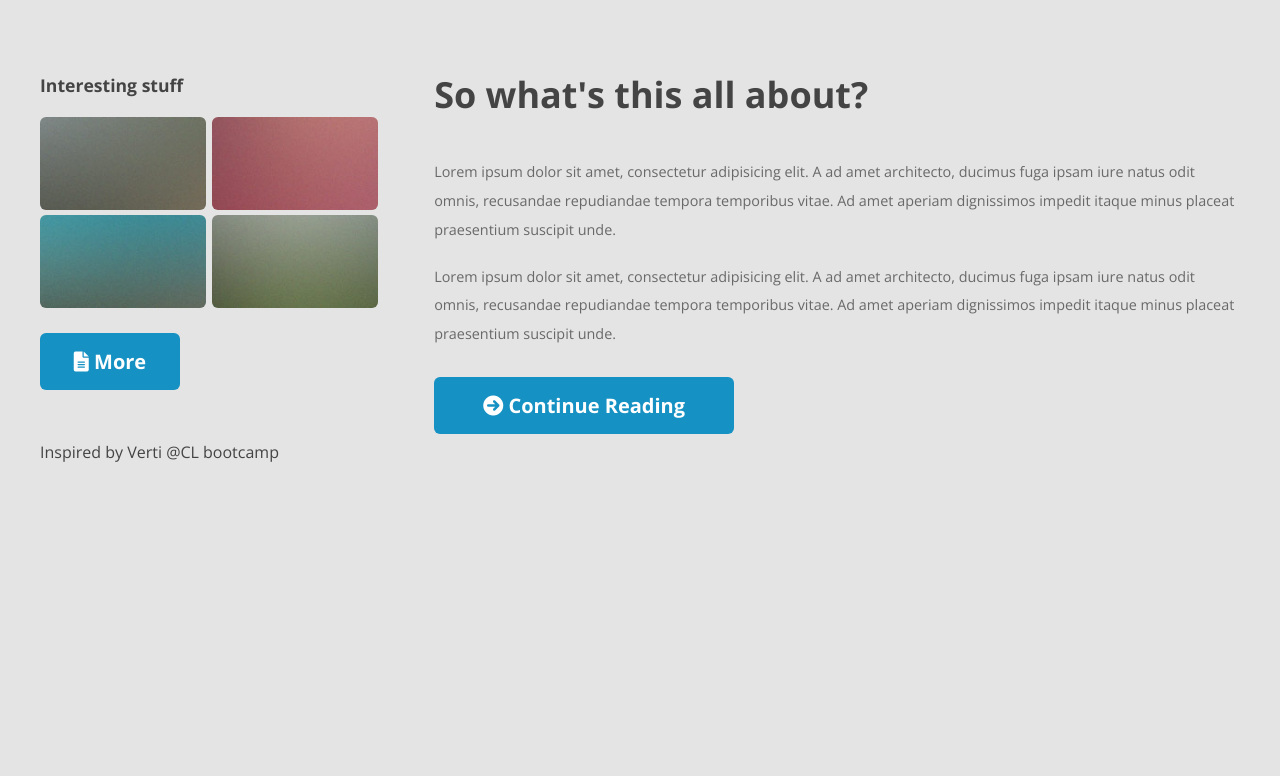
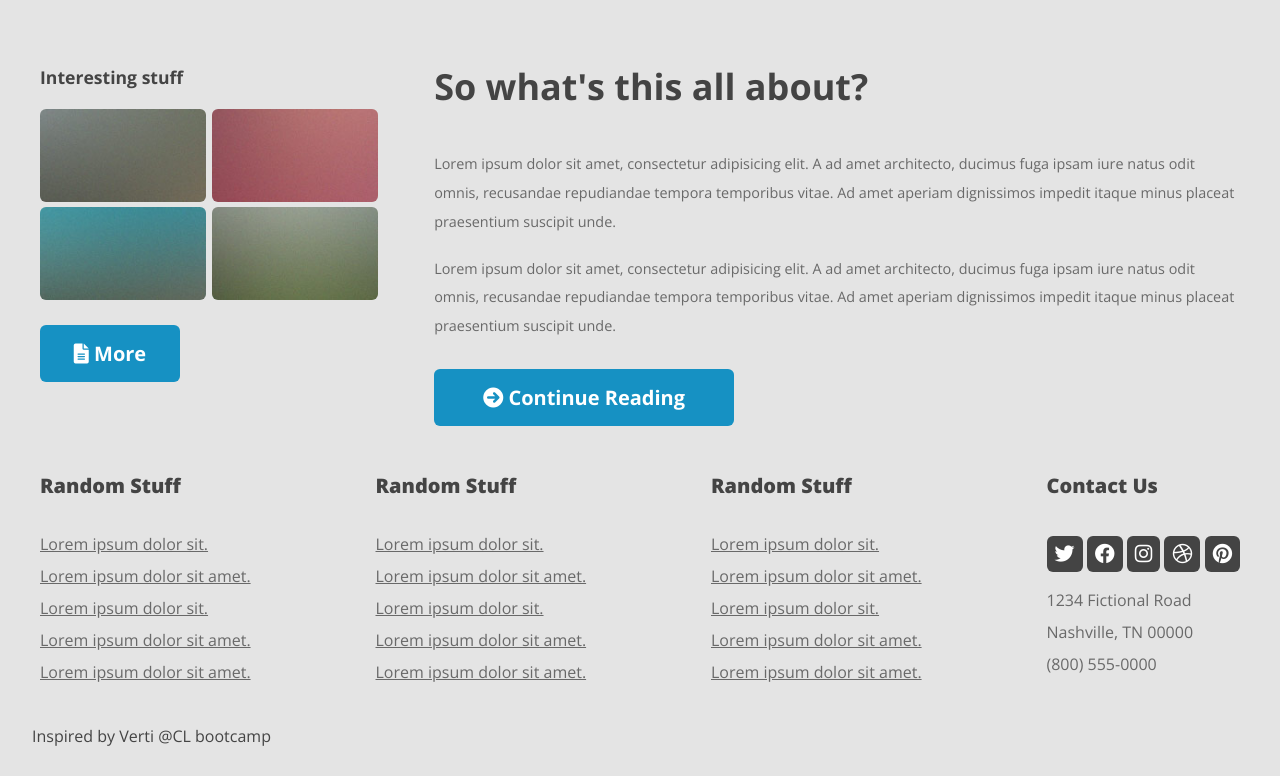
Before and after one commit to kasia117117/Verti, a website: page public/index.html in a window 1280 px wide. Shown: the part 1152-1928 px from the top of the page. Before the commit the page ends 1652 px from the top, so only its background shows below. Drawn offline with nearby package versions, Linux system fonts and the light colour scheme.

Commit message:
footer_done

```diff
--- a/public/index.html
+++ b/public/index.html
@@ -100,6 +100,48 @@
        <button class="thumbnail__button"> <span class="fas fa-file-alt"></span> More</button>
    </div>
 </section>
+<section class="footer">
+    <div class="footer__column">
+        <h4 class="footer__title"> Random Stuff</h4>
+        <a href="#" class="footer__link">Lorem ipsum dolor sit.</a>
+        <a href="#" class="footer__link">Lorem ipsum dolor sit amet.</a>
+        <a href="#" class="footer__link">Lorem ipsum dolor sit.</a>
+        <a href="#" class="footer__link">Lorem ipsum dolor sit amet.</a>
+        <a href="#" class="footer__link">Lorem ipsum dolor sit amet.</a>
+        <span class="footer__widget"></span>
+    </div>
+    <div class="footer__column">
+        <h4 class="footer__title"> Random Stuff</h4>
+        <a href="#" class="footer__link">Lorem ipsum dolor sit.</a>
+        <a href="#" class="footer__link">Lorem ipsum dolor sit amet.</a>
+        <a href="#" class="footer__link">Lorem ipsum dolor sit.</a>
+        <a href="#" class="footer__link">Lorem ipsum dolor sit amet.</a>
+        <a href="#" class="footer__link">Lorem ipsum dolor sit amet.</a>
+        <span class="footer__widget"></span>
+    </div>
+    <div class="footer__column">
+        <h4 class="footer__title"> Random Stuff</h4>
+        <a href="#" class="footer__link">Lorem ipsum dolor sit.</a>
+        <a href="#" class="footer__link">Lorem ipsum dolor sit amet.</a>
+        <a href="#" class="footer__link">Lorem ipsum dolor sit.</a>
+        <a href="#" class="footer__link">Lorem ipsum dolor sit amet.</a>
+        <a href="#" class="footer__link">Lorem ipsum dolor sit amet.</a>
+        <span class="footer__widget"></span>
+    </div>
+    <div class="footer__contact">
+        <h4 class="footer__title"> Contact Us</h4>
+       <span class="fab fa-twitter fab__background"></span>
+       <span class="fab fa-facebook fab__background"></span>
+       <span class="fab fa-instagram fab__background"></span>
+       <span class="fab fa-dribbble fab__background"></span>
+       <span class="fab fa-pinterest fab__background"></span>
+        <p class="contact__info"> 1234 Fictional Road</p>
+        <p class="contact__info"> Nashville, TN 00000</p>
+        <p class="contact__info"> (800) 555-0000</p>
+        <span class="footer__widget"></span>
+
+    </div>
+</section>
 <p>Inspired by Verti @CL bootcamp</p>
 </body>
 </html>
--- a/src/styles/_base.scss
+++ b/src/styles/_base.scss
@@ -1,7 +1,7 @@
 body {
   background-color: $main-background-color;
   color:$main-font-color;
-  padding:2.5em;
+  padding:2em;
 
   a{
     color:$main-font-color;
--- a/src/styles/_custom.scss
+++ b/src/styles/_custom.scss
@@ -3,4 +3,4 @@
 @import "components/welcome";
 @import "components/portfolio";
 @import "components/article";
-@import "components/article";
+@import "components/footer";
--- a/src/styles/components/_article.scss
+++ b/src/styles/components/_article.scss
@@ -32,9 +32,9 @@
 
     .article__button {
       background-color:$button-featured-color;
-      //padding:0.75em 2em;
+      padding:0.75em 2em;
       color:white;
-      //font-size:1.25em;
+      font-size:1.25em;
       font-family: "Open Sans",sans-serif;
       @include tablet {
         font-size:1.25em;
--- a/src/styles/components/_footer.scss
+++ b/src/styles/components/_footer.scss
@@ -0,0 +1,58 @@
+.footer {
+  margin-top:5em;
+  @include desktop;
+  @include tablet {
+    display:flex;
+    justify-content: space-between;
+    margin-bottom: 2em;
+  }
+  .footer__column {
+    display:flex;
+    flex-direction:column;
+    .footer__title{
+      margin: 2em 0;
+      @include tablet {
+        font-size:1.25em;
+        font-weight:900;
+      }
+    }
+    .footer__link {
+      font-weight: 300;
+      color:$subtext-color;
+      margin-bottom:1em;
+    }
+    .footer__widget {
+      border-bottom: 0.01em solid rgba(159, 159, 159, 0.5);
+      margin-top:2em;
+      @include tablet {
+        display:none;
+      }
+    }
+  }
+  .footer__contact {
+    .footer__title{
+      margin: 2em 0;
+      @include tablet {
+        font-size:1.25em;
+        font-weight:900;
+      }
+    }
+    .fab__background {
+      color:white;
+      background-color:$main-font-color;
+      padding:0.4em;
+      font-size: 1.25em;
+      border-radius: 6px;
+      margin-bottom:1em;
+    }
+    .contact__info {
+      font-weight: 300;
+      color:$subtext-color;
+      margin-bottom:1em;
+    }
+    .footer__widget {
+      border-bottom: 0.01em solid rgba(159, 159, 159, 0.5);
+      margin-top:2em;
+    }
+  }
+}
--- a/src/styles/components/_welcome.scss
+++ b/src/styles/components/_welcome.scss
@@ -20,6 +20,7 @@
         padding-top: 1em;
         font-size: 3.5em;
         text-align: center;
+        font-weight: 900;
         @include tablet {
           text-align: left;
           padding: 0.25em;
@@ -46,12 +47,12 @@
     .welcome__cta {
       background-color:$button-featured-color;
       color:white;
-      font-weight:700;
+      font-weight:900;
       font-size: 2em;
     }
     .welcome__more {
       background-color: $main-background-color;
-      font-weight:bold;
+      font-weight:900;
       font-size: 2em;
       color:$main-font-color;
     }
```
Also changed, not shown: public/css/style.css, 1 other file.
